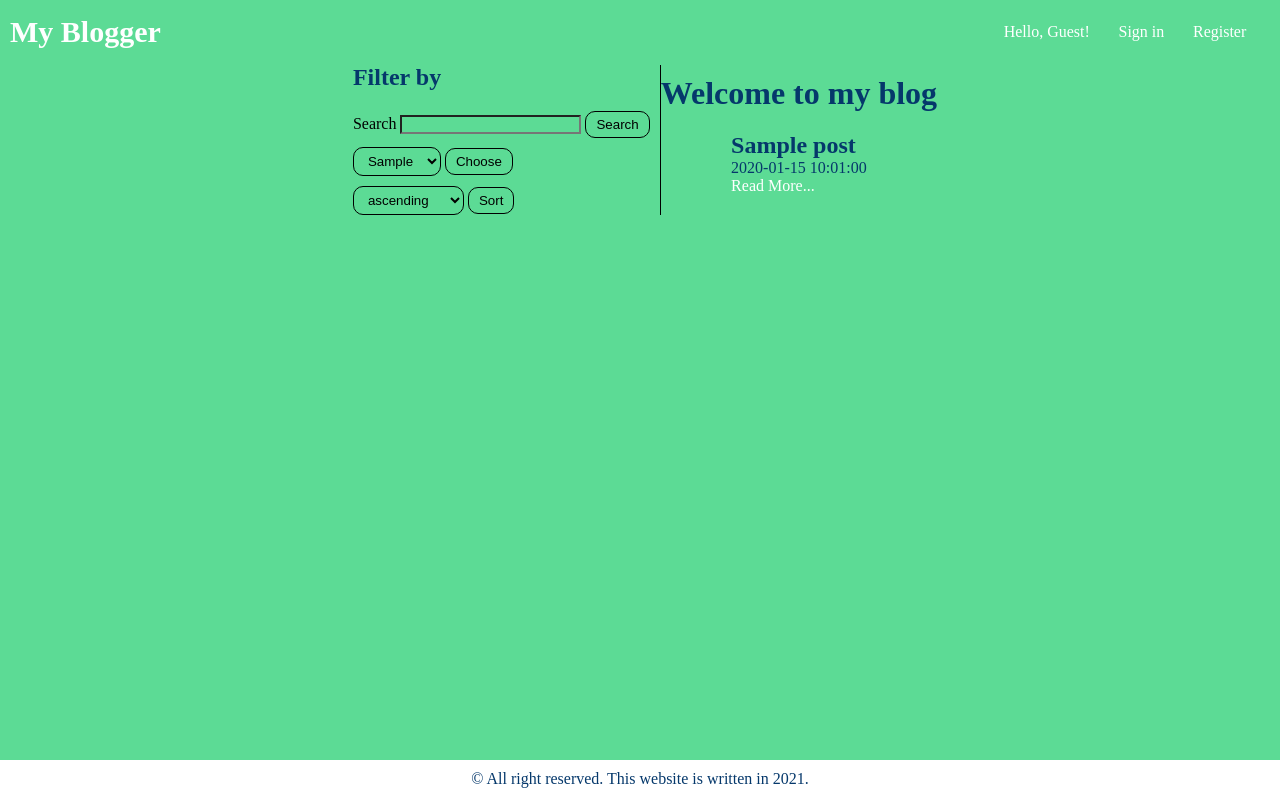
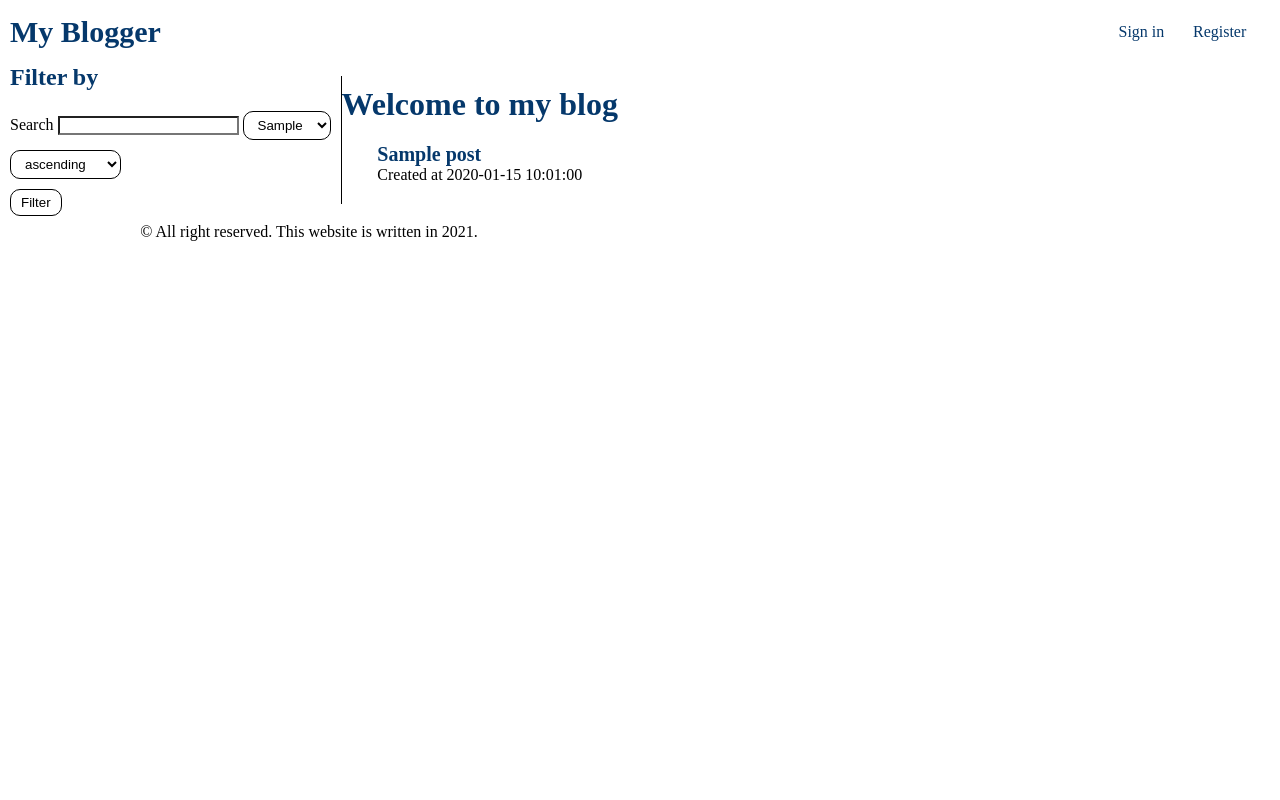
Before and after one commit to lamkimphu258/blogger-flask-app, a Flask app: page / in a window 1280 px wide. Run offline with Flask 2, Linux system fonts and the light colour scheme; tables that the repository leaves empty hold one stand-in row (values such as "Sample post").

Commit message:
Improve CSS and improve filter.

```diff
--- a/app/routes.py
+++ b/app/routes.py
@@ -23,9 +23,9 @@
 
     if sort_by == 'descending':
         posts = Post.query.order_by(Post.timestamp.desc()).all()
-    elif items_tag is not None:
+    if items_tag is not None:
         posts = Post.query.filter_by(tags=items_tag).all()
-    elif search != "%%":
+    if search != "%%":
         posts = Post.query.filter(func.lower(Post.title).like(func.lower(search))).all()
 
     app.logger.info(sort_by)
--- a/app/static/styles/base.css
+++ b/app/static/styles/base.css
@@ -2,7 +2,7 @@
     box-sizing: border-box;
     margin: 0;
     padding: 0;
-    background-color: #5CDB95;
+    background-color: #fff;
 }
 
 html, body {
@@ -61,8 +61,12 @@
     border: 1px solid black;
 }
 
-h1, h2, p {
+h1, h2, a {
     color: #05386B;
+}
+
+p {
+    color: black;
 }
 
 .form-control {
@@ -81,12 +85,11 @@
     justify-content: space-evenly;
 }
 
-footer {
-    position: fixed;
-    padding: 10px 10px 0px 10px;
-    bottom: 0;
+.container footer {
+    position: absolute;
+    right: 0;
+    bottom: -25px;
+    left: 0;
+    text-align: center;
     width: 100%;
-    height: 40px;
-    background: white;
-    text-align: center;
 }
--- a/app/static/styles/detail.css
+++ b/app/static/styles/detail.css
@@ -15,8 +15,12 @@
     text-align: justify;
 }
 
-h1, h2, p {
+h1, h2 {
     color: #05386B;
+}
+
+p {
+    color: black;
 }
 
 div.comment {
--- a/app/static/styles/index.css
+++ b/app/static/styles/index.css
@@ -7,6 +7,11 @@
     margin: 0 auto;
     border-left: 1px solid black;
     margin-left: 10px;
+}
+
+.content a {
+    font-size: 20px;
+    font-weight: bold;
 }
 
 .post {
@@ -34,3 +39,7 @@
     align-items: center;
     justify-content: space-between;
 }
+
+.container {
+    position: absolute;
+}
--- a/app/templates/index.html
+++ b/app/templates/index.html
@@ -13,27 +13,21 @@
 <form action="{{ url_for('index') }}" method="post">
     <label for="search">Search</label>
     <input type="text" name="search">
-        <button type="submit" style="margin-top: 10px;">Search</button>
-    </form>
 
-    <form action="{{ url_for('index') }}" method="post">
-        <select name="tags" id="tags">
+    <select style="margin-top: 10px;" name="tags" id="tags">
         {% for tag in tags %}
         <option value="{{ tag }}">{{ tag }}</option>
         {% endfor %}
     </select>
-        <button type="submit" style="margin-top: 10px;">Choose</button>
-    </form>
 
     <div class="filter">
-        <form action="{{ url_for('index') }}" method="post">
         <select name="sort_by" id="sort_by">
             <option value="ascending">ascending</option>
             <option value="descending">descending</option>
         </select>
-            <button type="submit">Sort</button>
+    </div>
+    <button type="submit" style="margin-top: 10px;">Filter</button>
 </form>
-    </div>
 {% endblock %}
 
 {% block content %}
@@ -49,10 +43,9 @@
 
 {% for post in posts %}
 <div class="post">
-            <h2>{{ post.title }}</h2>
-            <p>{{ post.timestamp.strftime('%Y-%m-%d %H:%m:%S') }}</p>
+    <a href="posts/{{ post.id }}">{{ post.title }}</a>
+    <p>Created at {{ post.timestamp.strftime('%Y-%m-%d %H:%m:%S') }}</p>
     <p>{{ post.body[:-1000] }}</p>
-            <a href="posts/{{ post.id }}">Read More...</a>
 </div>
 {% endfor %}
 {% endblock %}
```
Also changed, not shown: app/static/styles/login.css (+7 -3 lines), app/static/styles/register.css (+6 -2 lines). Lines whose indentation alone changed are shown as unchanged.
